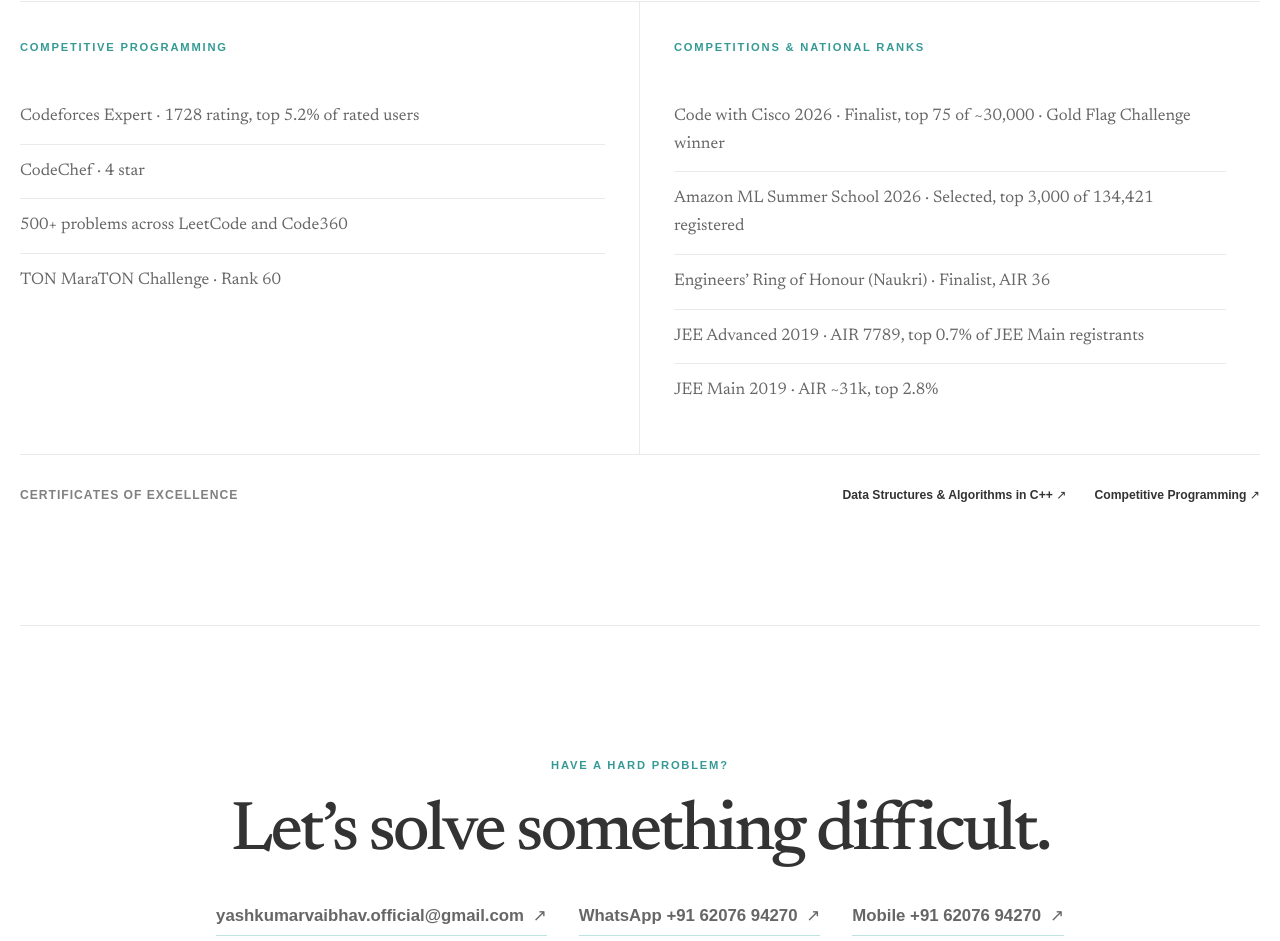
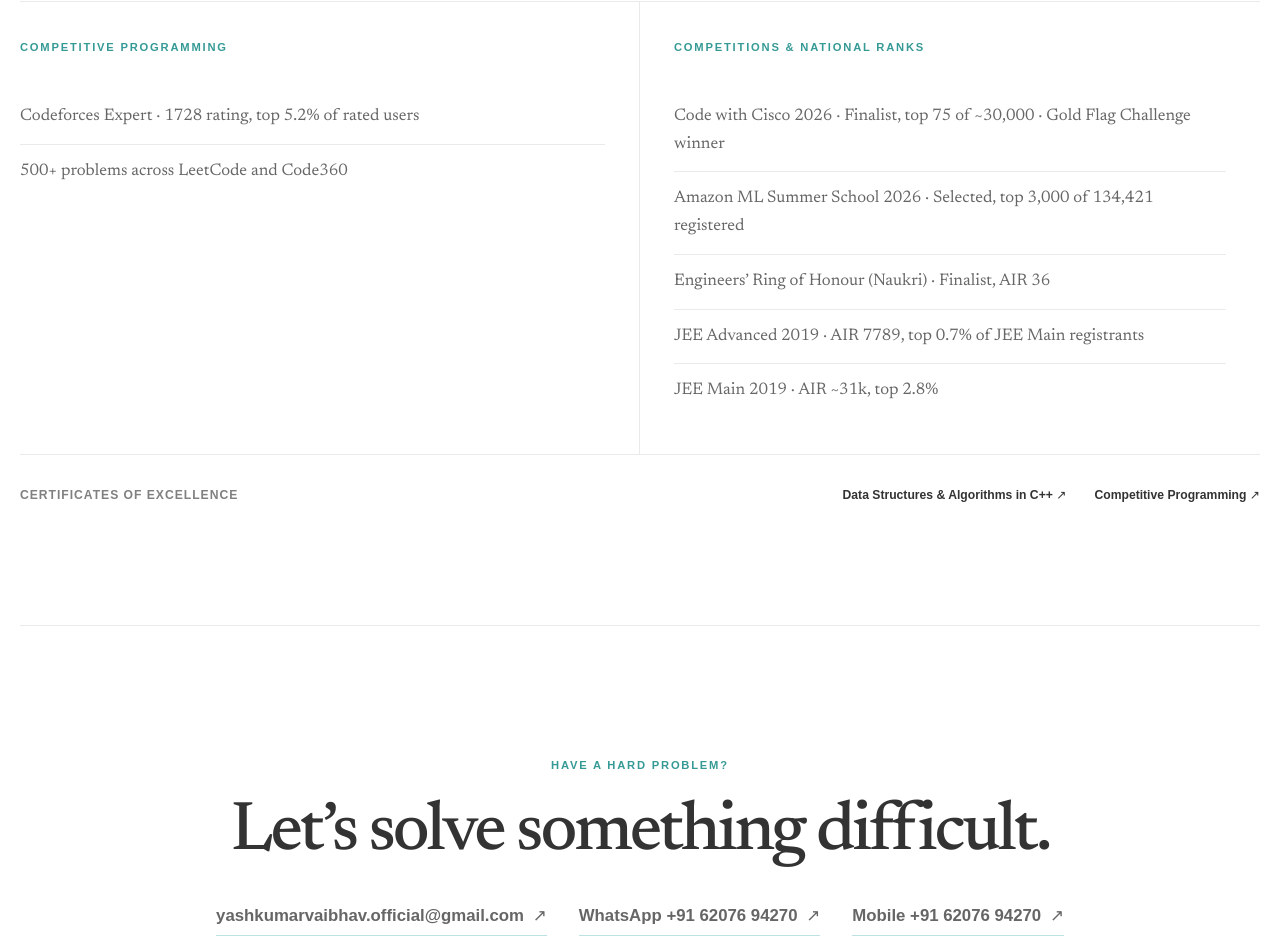
Before and after one commit to yashkumarvaibhav/yashkumarvaibhav.github.io, a React (Vite) app: page / in a window 1280 px wide. Shown: the part 4668-5609 px from the top of the page. Built offline with nearby package versions, Linux system fonts and the light colour scheme.

Commit message:
Remove unsupported portfolio recognition claims

```diff
--- a/src/App.jsx
+++ b/src/App.jsx
@@ -164,7 +164,7 @@
 const recognition = [
   {
     label: 'Competitive programming',
-    items: ['Codeforces Expert · 1728 rating, top 5.2% of rated users', 'CodeChef · 4 star', '500+ problems across LeetCode and Code360', 'TON MaraTON Challenge · Rank 60'],
+    items: ['Codeforces Expert · 1728 rating, top 5.2% of rated users', '500+ problems across LeetCode and Code360'],
   },
   {
     label: 'Competitions & national ranks',
```
